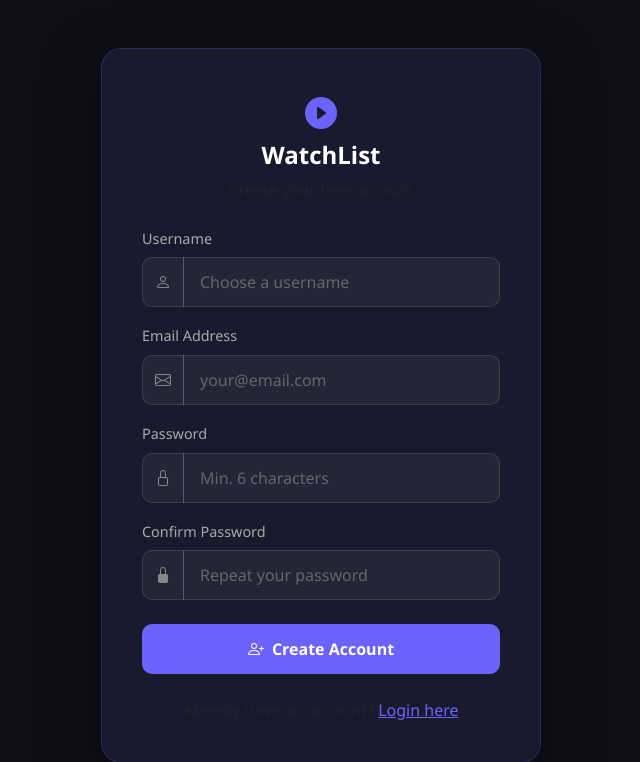
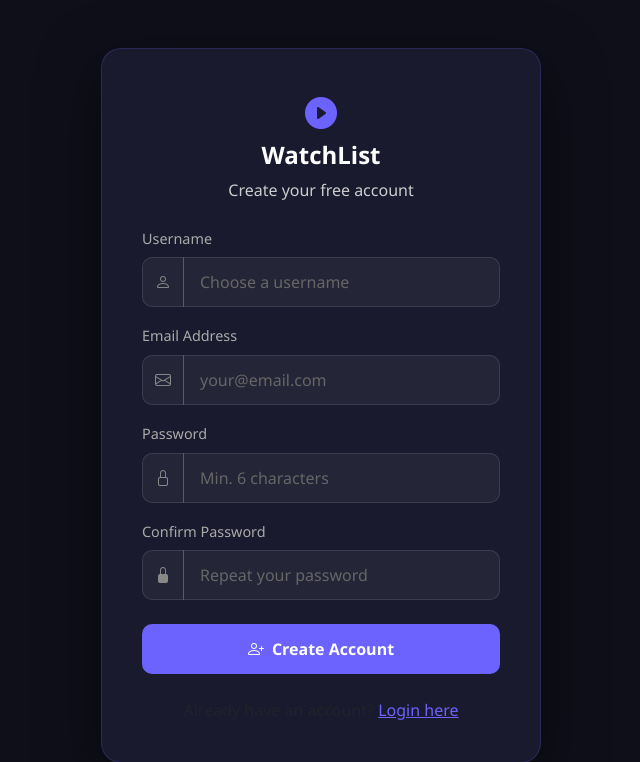
Before and after one commit to christianrenz210/watchlist, a Flask app: page /register in a window 1280 px wide. Shown: the top 762 px of the page, without its empty margins (319-959 px from the left). Run offline with Flask 3, Linux system fonts and the light colour scheme.

Commit message:
fix: white text on register page subtitle

```diff
--- a/templates/register.html
+++ b/templates/register.html
@@ -28,7 +28,7 @@
         <i class="bi bi-play-circle-fill fs-2" style="color:var(--primary)"></i>
         <h4 class="fw-bold text-white mt-1">WatchList</h4>
       </a>
-      <p class="text-muted">Create your free account</p>
+      <p style="color:#ccc">Create your free account</p>
     </div>
 
     {% if error %}
```
